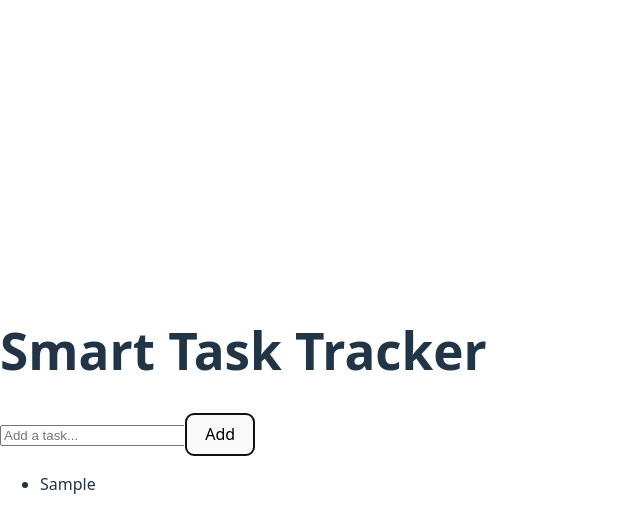
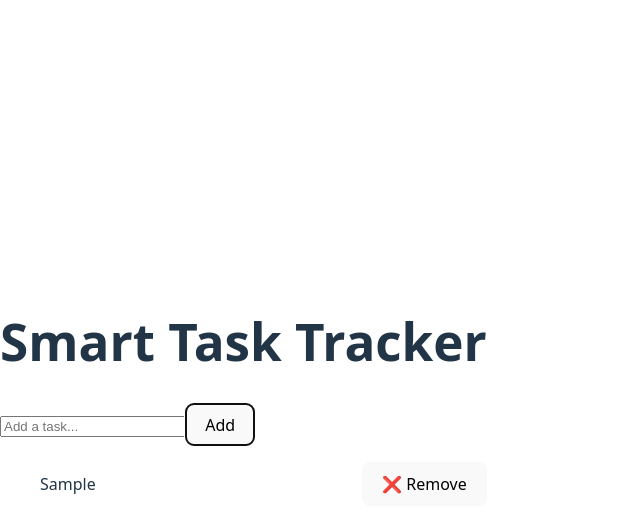
Before and after one commit to Ricardomcsantos7/smart-task-tracker, a React (Vite) app: page / in a window 1280 px wide. Both pictures are taken after typing "Sample" into the empty fields and a click on the button "Add". Shown: the top 532 px of the page, without its empty margins (0-640 px from the left). Built offline with nearby package versions, Linux system fonts and the light colour scheme.

Commit message:
Delete function and delete button added

```diff
--- a/src/App.jsx
+++ b/src/App.jsx
@@ -23,11 +23,15 @@ function App() {
     );
   };
 
+  const deleteTask = (id) => {
+    setTasks((prevTasks) => prevTasks.filter((task) => task.id !== id));
+  };
+
   return (
     <div>
       <h1>Smart Task Tracker</h1>
       <TaskForm addTask={addTask} />
-      <TaskList tasks={tasks} toggleTask={toggleTask} />
+      <TaskList tasks={tasks} toggleTask={toggleTask} deleteTask={deleteTask} />
     </div>
   );
 }
--- a/src/components/TaskItem.jsx
+++ b/src/components/TaskItem.jsx
@@ -1,13 +1,32 @@
-function TaskItem({ task, toggleTask }) {
+function TaskItem({ task, toggleTask, deleteTask }) {
   return (
     <li
-      onClick={() => toggleTask(task.id)}
       style={{
-        textDecoration: task.completed ? "line-through" : "none",
-        cursor: "pointer",
+        display: "flex",
+        justifyContent: "space-between",
+        alignItems: "center",
+        marginBottom: "8px",
       }}
     >
-      {task.text}
+      <span
+        onClick={() => toggleTask(task.id)}
+        style={{
+          textDecoration: task.completed ? "line-through" : "none",
+          cursor: "pointer",
+        }}
+      >
+        {task.text}
+      </span>
+
+      <button
+        onClick={() => deleteTask(task.id)}
+        style={{
+          marginLeft: "10px",
+          cursor: "pointer",
+        }}
+      >
+        &#10060; Remove
+      </button>
     </li>
   );
 }
--- a/src/components/TaskList.jsx
+++ b/src/components/TaskList.jsx
@@ -1,10 +1,15 @@
 import TaskItem from "./TaskItem";
 
-function TaskList({ tasks, toggleTask }) {
+function TaskList({ tasks, toggleTask, deleteTask }) {
   return (
     <ul>
       {tasks.map((task) => (
-        <TaskItem key={task.id} task={task} toggleTask={toggleTask} />
+        <TaskItem
+          key={task.id}
+          task={task}
+          toggleTask={toggleTask}
+          deleteTask={deleteTask}
+        />
       ))}
     </ul>
   );
```
